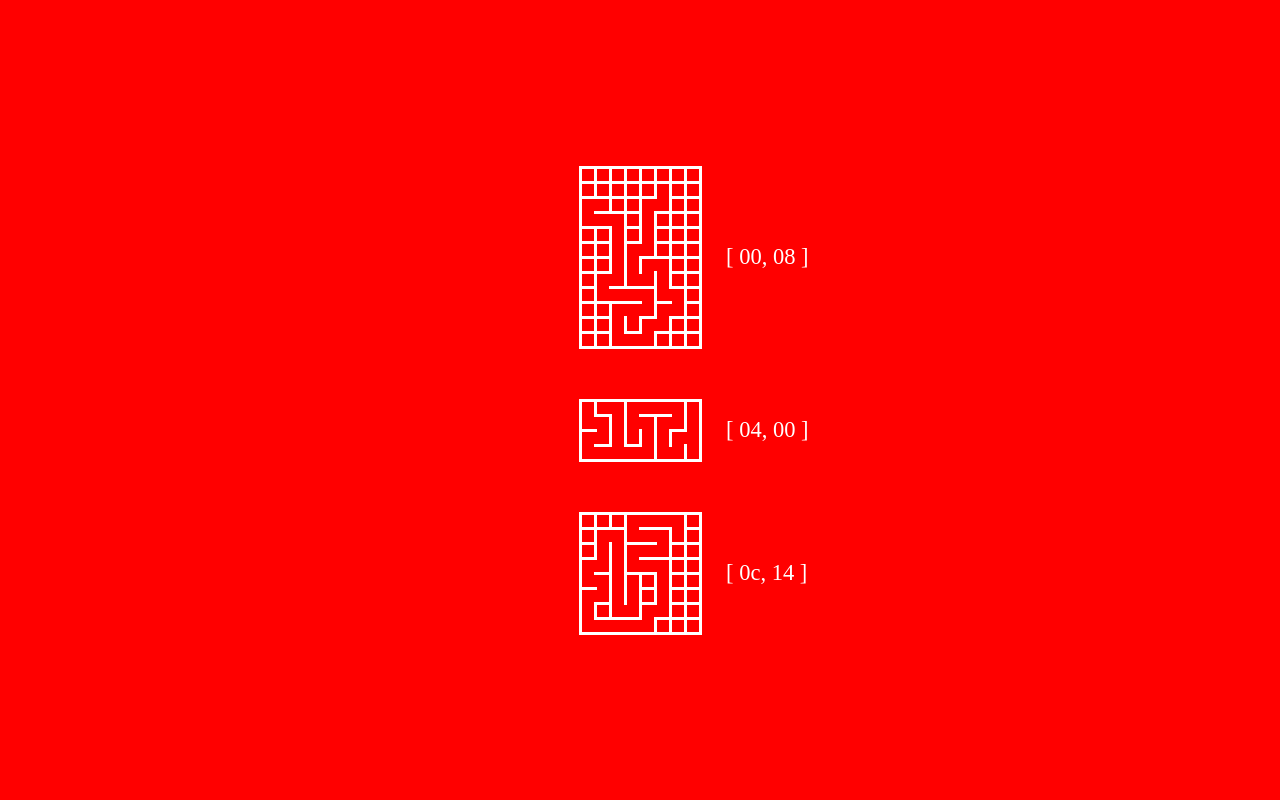
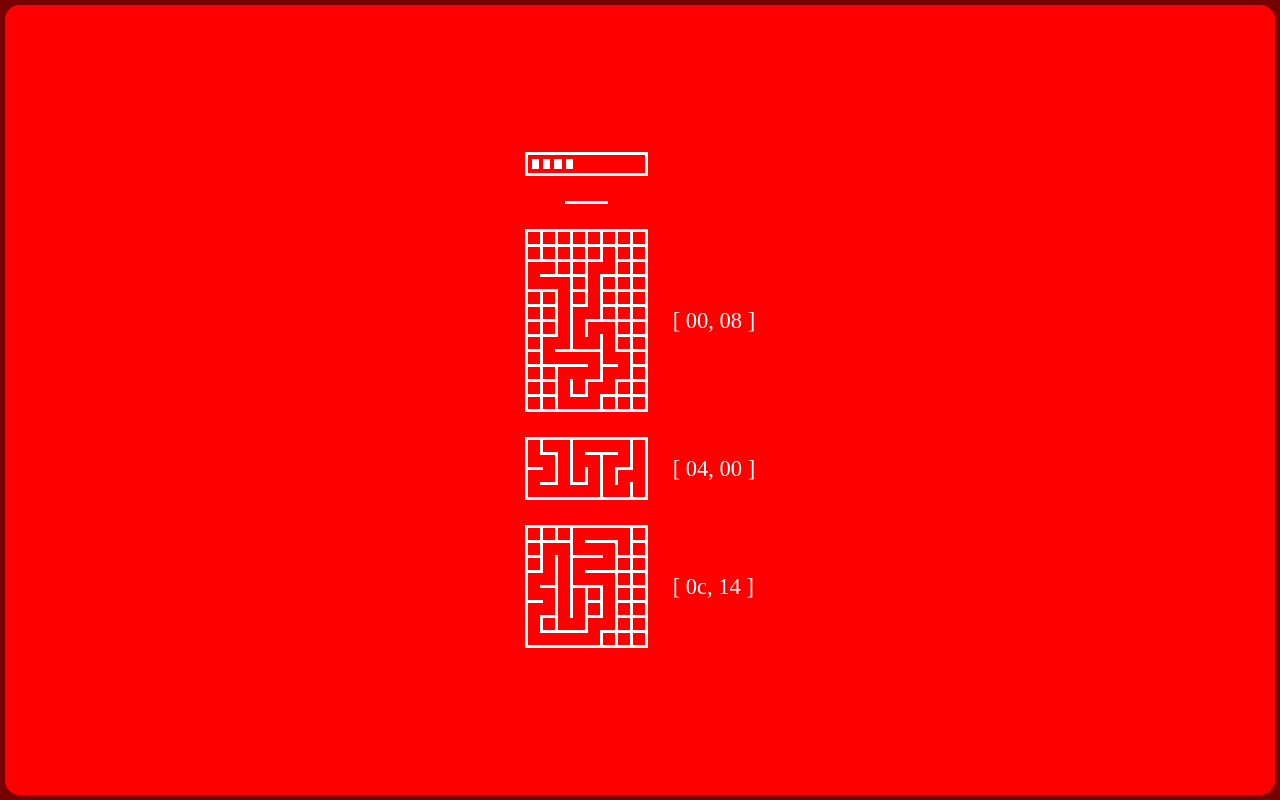
Before and after one commit to beurkinger/mazes, a Preact app: page / in a window 1280 px wide. Built offline with nearby package versions, Linux system fonts and the light colour scheme.

Commit message:
Add Eye Candy

```diff
--- a/src/components/App/App.css
+++ b/src/components/App/App.css
@@ -1,13 +1,20 @@
+
+
 .app {
-  display: flex;
-  flex-direction: column;
-  align-items: center;
-  justify-content: center;
   height: 100vh;
   width: 100vw;
+  padding: 5px;
+  background: #770000;
+
+}
+
+.appContent {
+  width: 100%;
+  height: 100%;
+  border-radius: 15px;
   background: var(--color-main-1);
 }
 
-.app > div {
-  margin: 25px 0;
+.appContent > * {
+  border-radius: 15px;
 }
--- a/src/components/App/App.tsx
+++ b/src/components/App/App.tsx
@@ -1,33 +1,15 @@
 import { h, FunctionComponent } from 'preact';
 
-import theme from '../../theme/variables';
-
-import Maze from '../Maze/Maze';
+import Mazes from '../Mazes/Mazes';
 
 import style from './App.css';
 
-const App: FunctionComponent = () => {
-  const backgroundColor = theme.customProperties['--color-main-1'];
-  const strokeColor = theme.customProperties['--color-white'];
-  return (
-    <div className={style.app}>
-      <Maze
-        backgroundColor={backgroundColor}
-        nbRows={12}
-        strokeColor={strokeColor}
-      />
-      <Maze
-        backgroundColor={backgroundColor}
-        nbRows={4}
-        strokeColor={strokeColor}
-      />
-      <Maze
-        backgroundColor={backgroundColor}
-        nbRows={8}
-        strokeColor={strokeColor}
-      />
+const App: FunctionComponent = () => (
+  <div className={style.app}>
+    <div className={style.appContent}>
+      <Mazes />
     </div>
-  );
-};
+  </div>
+);
 
 export default App;
--- /dev/null
+++ b/src/components/LoadBar/LoadBar.css
@@ -0,0 +1,13 @@
+.loadBar {
+  display: flex;
+  border: 3px solid var(--color-white);
+  width: 123px;
+  padding: 4px 2px;
+}
+
+.bar {
+  flex: 1;
+  height: 10px;
+  background: var(--color-white);
+  margin: 0 2px;
+}
--- /dev/null
+++ b/src/components/LoadBar/LoadBar.tsx
@@ -0,0 +1,63 @@
+import { h, FunctionComponent } from 'preact';
+import { useEffect, useRef, useState } from 'preact/hooks';
+
+import { loopWithDelay } from '../../utils/animation';
+
+import style from './LoadBar.css';
+
+interface Props {
+  blinkingDelay?: number;
+  loadingDelay?: number;
+  nbBars?: number;
+  nbBlinks?: 5;
+}
+
+const LoadBar: FunctionComponent<Props> = ({
+  blinkingDelay = 500,
+  loadingDelay = 1000,
+  nbBars = 10,
+  nbBlinks = 5,
+}: Props) => {
+  const clearLoopRef = useRef<() => void>(() => null);
+  const [nbBarsVisible, setNbBarsVisible] = useState(0);
+
+  const loadBars = () => {
+    clearLoopRef.current = loopWithDelay(
+      (i) => setNbBarsVisible(i + 1),
+      blinkBars,
+      nbBars,
+      loadingDelay
+    );
+  };
+
+  const blinkBars = () => {
+    clearLoopRef.current = loopWithDelay(
+      (i) => setNbBarsVisible(i % 2 ? nbBars : 0),
+      loadBars,
+      nbBlinks,
+      blinkingDelay
+    );
+  };
+
+  useEffect(() => {
+    loadBars();
+    return () => {
+      if (clearLoopRef.current) clearLoopRef.current();
+    };
+    // eslint-disable-next-line react-hooks/exhaustive-deps
+  }, []);
+
+  return (
+    <div className={style.loadBar}>
+      {Array.from({ length: nbBars }).map((_, i) => (
+        <div
+          className={style.bar}
+          key={i}
+          style={{ visibility: nbBarsVisible >= i + 1 ? 'visible' : 'hidden' }}
+        />
+      ))}
+    </div>
+  );
+};
+
+export default LoadBar;
--- a/src/components/Maze/Maze.css
+++ b/src/components/Maze/Maze.css
@@ -1,8 +1,12 @@
 .maze {
-    display: block;
-    position: relative;
+    display: flex;
+    align-items: center;
+    overflow: visible;
     font-family: 'PT Mono';
-    overflow: visible;
+    font-family: 'Ubuntu Mono';
+    font-family: 'IBM Plex Mono';
+    font-family: 'Fira Code';
+    line-height: 1.3;
 }
 
 .maze canvas {
@@ -14,17 +18,12 @@
     display: flex;
     flex-direction: column;
     justify-content: center;
-    box-sizing: border-box;
-    border: 0 solid white;
+    border: 0 solid var(--color-white);
     text-align: center;
     text-transform: uppercase;
-    line-height: 1;
   }
 
 .coords {
-    position: absolute;
-    top: 50%;
-    left: 120%;
-    transform: translateY(-50%);
-    width: 200%;
+    padding-left: 25px;
+    white-space: nowrap;
 }
--- a/src/components/Maze/Maze.tsx
+++ b/src/components/Maze/Maze.tsx
@@ -49,7 +49,7 @@ const Maze: FunctionComponent<Props> = ({
   }
 
   const generateSuccessMessage = (): string => {
-    const letters = 'KQVWXYZЖБИФДЯЛ';
+    const letters = 'АБВГДДЖДЗЕЁЖЗІЙКЛМНОПРСТУЎФХЦЧШЫЬЭЮ';
     const randomLetter = letters.charAt(
       Math.floor(Math.random() * letters.length)
     );
@@ -59,7 +59,7 @@ const Maze: FunctionComponent<Props> = ({
 
   function buildMaze() {
     rendererRef.current?.buildMaze((_, isDone, coords) => {
-      setCoords(() => coords);
+      setCoords(coords);
       if (isDone) {
         blinkMessage(6).then(buildMaze);
       }
--- /dev/null
+++ b/src/components/Mazes/Mazes.css
@@ -0,0 +1,37 @@
+.mazes {
+  display: flex;
+  flex-direction: column;
+  align-items: center;
+  justify-content: center;
+  height: 100%;
+  width: 100%;
+  background: var(--color-main-1);
+}
+
+.mazesContent {
+  display: block;
+}
+
+.mazesContent > div {
+  margin: 25px 0;
+}
+
+.separator {
+  width: 123px;
+  height: 3px;
+  border: 0 solid var(--color-main-1);
+  border-width: 0 40px;
+  background: white;
+}
+
+@media screen and (max-width: 340px) and (orientation: portrait) {
+  .mazes {
+    transform: scale(0.9);
+  }
+}
+
+@media screen and (max-width: 310px) and (orientation: portrait) {
+  .mazes {
+    transform: scale(0.75);
+  }
+}
--- /dev/null
+++ b/src/components/Mazes/Mazes.tsx
@@ -0,0 +1,38 @@
+import { h, FunctionComponent } from 'preact';
+
+import theme from '../../theme/variables';
+
+import LoadBar from '../LoadBar/LoadBar';
+import Maze from '../Maze/Maze';
+
+import style from './Mazes.css';
+
+const Mazes: FunctionComponent = () => {
+  const backgroundColor = theme.customProperties['--color-main-1'];
+  const strokeColor = theme.customProperties['--color-white'];
+  return (
+    <div className={style.mazes}>
+      <div className={style.mazesContent}>
+        <LoadBar />
+        <div className={style.separator} />
+        <Maze
+          backgroundColor={backgroundColor}
+          nbRows={12}
+          strokeColor={strokeColor}
+        />
+        <Maze
+          backgroundColor={backgroundColor}
+          nbRows={4}
+          strokeColor={strokeColor}
+        />
+        <Maze
+          backgroundColor={backgroundColor}
+          nbRows={8}
+          strokeColor={strokeColor}
+        />
+      </div>
+    </div>
+  );
+};
+
+export default Mazes;
--- /dev/null
+++ b/src/utils/animation.ts
@@ -0,0 +1,20 @@
+export const loopWithDelay = (
+  onLoop: (loopIndex: number) => void,
+  onDone: () => void,
+  nbLoops: number,
+  loopDuration: number
+): (() => void) => {
+  let i = 0;
+  const interval = window.setInterval(() => {
+    onLoop(i);
+    if (i + 1 === nbLoops) {
+      clearInterval(interval);
+      onDone();
+    }
+    i += 1;
+  }, loopDuration);
+
+  return () => {
+    if (interval) clearInterval(interval);
+  };
+};
```
